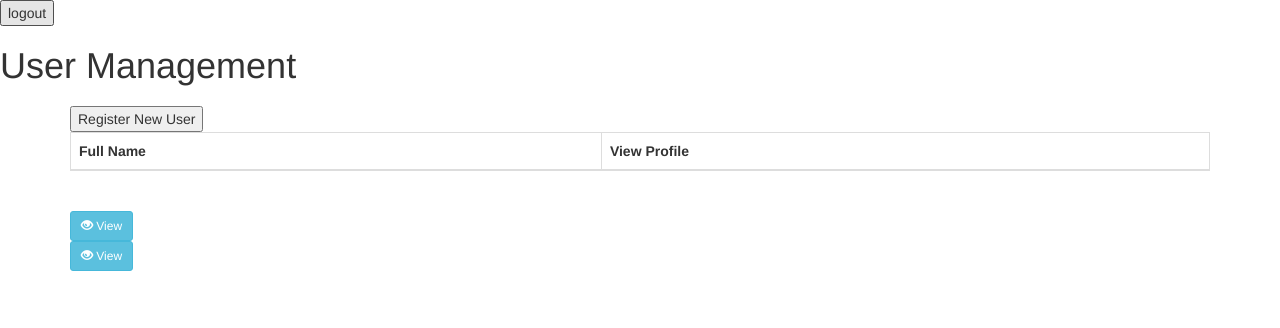
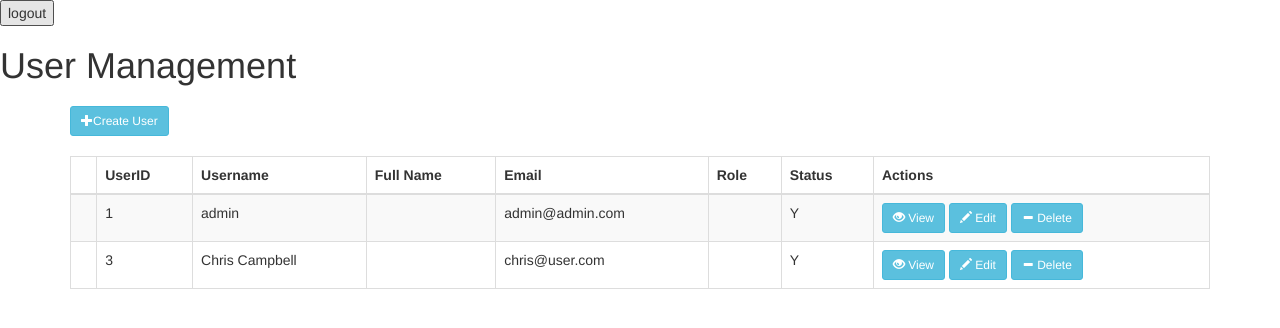
Before and after one commit to chriscampbell96/IP3-GROUP13, a PHP site: page /manage_users.php in a window 1280 px wide. Shown: the top 328 px of the page. Run offline with PHP 8.4, Linux system fonts and the light colour scheme; a user stored in the database is signed in; data comes from the database, SQL or seed files in the repository; data that the repository does not hold is empty; some libraries are stand-ins or nearby versions.

Commit message:
edits to user management
edits

```diff
--- a/login.php
+++ b/login.php
@@ -23,7 +23,7 @@ if(isset($_POST['btn-login']))
 <!DOCTYPE html>
 <html>
   <head>
-    <title>Login | Coding Cage</title>
+    <title>Login | Document Management</title>
     <!-- Bootstrap -->
     <link href="assets/css/bootstrap.min.css" rel="stylesheet" media="screen">
     <link href="assets/css/bootstrap-responsive.min.css" rel="stylesheet" media="screen">
@@ -42,7 +42,7 @@ if(isset($_POST['btn-login']))
    ?>
             <div class='alert alert-error'>
     <button class='close' data-dismiss='alert'>&times;</button>
-    <strong>Sorry!</strong> This Account is not Activated Go to your Inbox and Activate it.
+    <strong>Sorry!</strong> This Account is not Activated. Please contact the System Administrator.
    </div>
             <?php
   }
--- a/manage_users.php
+++ b/manage_users.php
@@ -118,8 +118,10 @@ if(isset($_POST['btn-signup']))
     <div class="container">
       <p></p>
       <form action="user_register.php">
-        <input type="submit" value="Register New User" />
+        <button type="submit" name="Create New user" class="btn btn-sm btn-info"><i class="glyphicon glyphicon-plus"></i>Create User</button>
+
       </form>
+      <br>
         <!-- Modal
         <button class="btn btn-primary" data-toggle="user_register.php" data-target="user_register.php">Create New User</button>
 
@@ -186,18 +188,17 @@ if(isset($_POST['btn-signup']))
 
     <thead>
         <tr>
+        <th></th>
+        <th>UserID</th>
+        <th>Username</th>
         <th>Full Name</th>
-        <th>View Profile</th>
+        <th>Email</th>
+        <th>Role</th>
+        <th>Status</th>
+        <th>Actions</th>
         </tr>
     </thead>
-
-    <tbody>
-
-
-   </tbody>
-</table>
     <?php
-
           //DB CONNECTION
           $database = new Database();
           $db = $database->dbConnection();
@@ -210,16 +211,39 @@ $conn = $db;
                   while($row=$stmt->fetch(PDO::FETCH_ASSOC)){
                   ?>
                   <tr>
-        <td><?php echo $row['userFirstName']."&nbsp;".$row['userSurname']; ?><br></td>
+                  <td>
+                    <td><?php echo $row['userID']?></td>
+                    <td><?php echo $row['userName']?></td>
+                    <td><?php echo $row['userFirstName']."&nbsp;".$row['userSurname']; ?></td>
+                    <td><?php echo $row['userEmail']?></td>
+                    <td><?php echo $row['userRole']?></td>
+                    <td><?php echo $row['userStatus']?></td>
+
+
+
+                  </td>
                   <td>
                     <!-- ADDING VIEW USER BUTTON TO CHANGE -->
+                    <button data-toggle="modal" data-target="#view-modal" data-id="<?php echo $row['userID']; ?>" id="getUser" class="btn btn-sm btn-info"><i class="glyphicon glyphicon-eye-open"></i> View</button>
+                    <button data-toggle="modal" data-target="#view-modal" data-id="<?php echo $row['userID']; ?>" id="getUser" class="btn btn-sm btn-info"><i class="glyphicon glyphicon-pencil"></i> Edit</button>
+                    <button data-toggle="modal" data-target="#view-modal" data-id="<?php echo $row['userID']; ?>" id="getUser" class="btn btn-sm btn-info"><i class="glyphicon glyphicon-minus"></i> Delete</button>
 
-        <button data-toggle="modal" data-target="#view-modal" data-id="<?php echo $row['user_id']; ?>" id="getUser" class="btn btn-sm btn-info"><i class="glyphicon glyphicon-eye-open"></i> View</button>
                   </td>
                 </tr>
+
                   <?php
                 }
              ?>
+
+
+       </tbody>
+    </table>
+
+    <tbody>
+
+
+
+
 
     <!-- jQuery (necessary for Bootstrap's JavaScript plugins) -->
     <script src="https://ajax.googleapis.com/ajax/libs/jquery/1.12.4/jquery.min.js"></script>
```
Lines whose indentation alone changed are shown as unchanged.
